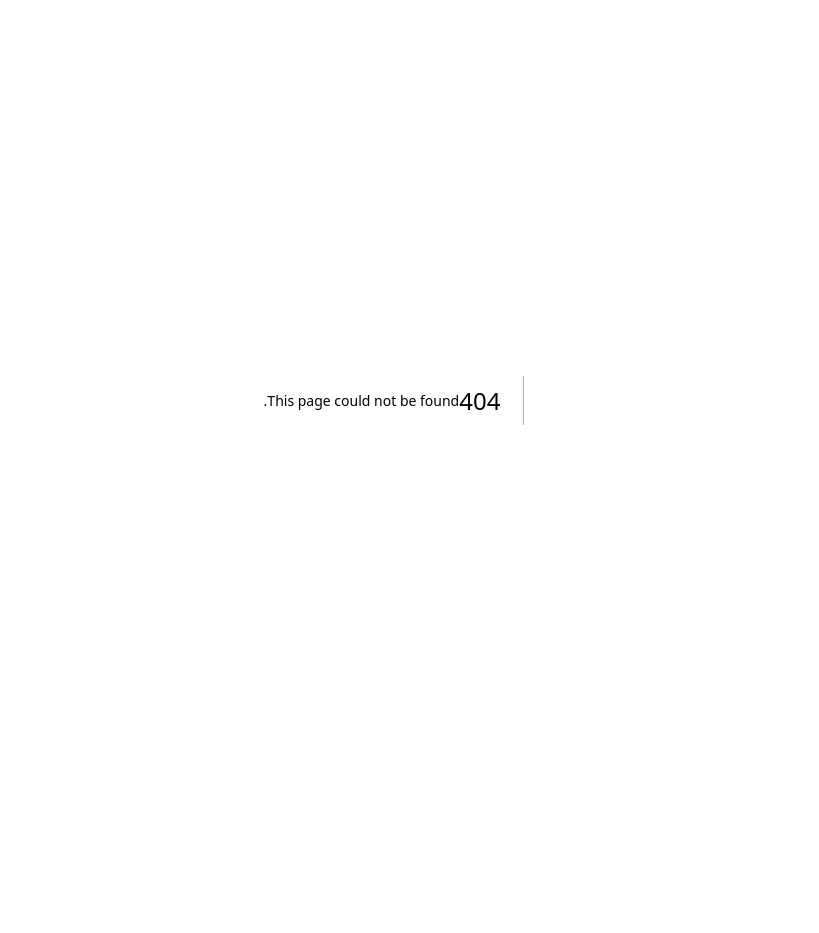
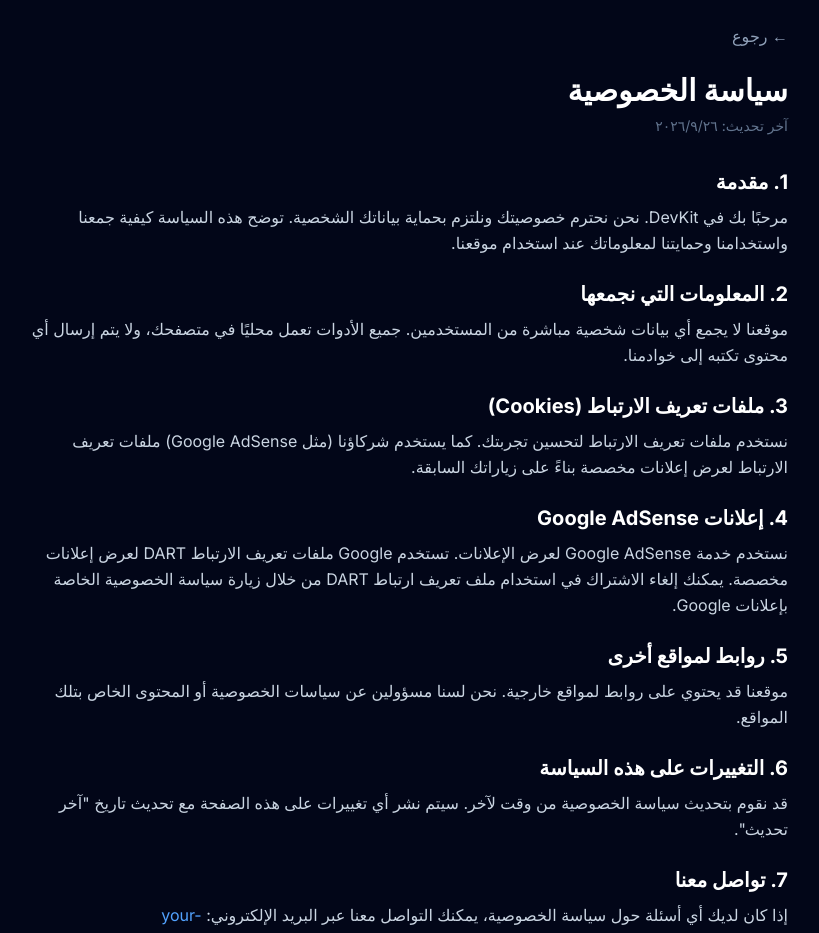
Before and after one commit to menamon713-bit/devkit, a Next.js app: page /privacy in a window 1280 px wide. Before the commit this address had no page. Shown: the top 933 px of the page, without its empty margins (236-1055 px from the left). Before the commit the page ends 800 px from the top, so only its background shows below. Built offline with nearby package versions, Linux system fonts and the light colour scheme.

Commit message:
Add Privacy Policy page

```diff
--- a/app/page.tsx
+++ b/app/page.tsx
@@ -38,6 +38,11 @@ export default function Home() {
         Made with ❤️ for Arab Developers
       </p>
 
+<div className="mt-8 flex gap-6 text-slate-500 text-sm">
+  <a href="/privacy" className="hover:text-slate-300">سياسة الخصوصية</a>
+  <a href="/about" className="hover:text-slate-300">عن الموقع</a>
+</div>
+
     </main>
   );
 }
--- /dev/null
+++ b/app/privacy/page.tsx
@@ -0,0 +1,81 @@
+export default function PrivacyPolicy() {
+  return (
+    <main className="min-h-screen bg-slate-950 text-white p-6">
+      <div className="max-w-3xl mx-auto">
+
+        <a href="/" className="text-slate-400 hover:text-white mb-6 inline-block">
+          ← رجوع
+        </a>
+
+        <h1 className="text-3xl font-bold mb-2">سياسة الخصوصية</h1>
+        <p className="text-slate-500 mb-8 text-sm">آخر تحديث: {new Date().toLocaleDateString("ar-EG")}</p>
+
+        <div className="space-y-6 text-slate-300 leading-relaxed">
+
+          <section>
+            <h2 className="text-xl font-bold text-white mb-2">1. مقدمة</h2>
+            <p>
+              مرحبًا بك في DevKit. نحن نحترم خصوصيتك ونلتزم بحماية بياناتك الشخصية.
+              توضح هذه السياسة كيفية جمعنا واستخدامنا وحمايتنا لمعلوماتك عند استخدام موقعنا.
+            </p>
+          </section>
+
+          <section>
+            <h2 className="text-xl font-bold text-white mb-2">2. المعلومات التي نجمعها</h2>
+            <p>
+              موقعنا لا يجمع أي بيانات شخصية مباشرة من المستخدمين. جميع الأدوات تعمل
+              محليًا في متصفحك، ولا يتم إرسال أي محتوى تكتبه إلى خوادمنا.
+            </p>
+          </section>
+
+          <section>
+            <h2 className="text-xl font-bold text-white mb-2">3. ملفات تعريف الارتباط (Cookies)</h2>
+            <p>
+              نستخدم ملفات تعريف الارتباط لتحسين تجربتك. كما يستخدم شركاؤنا (مثل Google AdSense)
+              ملفات تعريف الارتباط لعرض إعلانات مخصصة بناءً على زياراتك السابقة.
+            </p>
+          </section>
+
+          <section>
+            <h2 className="text-xl font-bold text-white mb-2">4. إعلانات Google AdSense</h2>
+            <p>
+              نستخدم خدمة Google AdSense لعرض الإعلانات. تستخدم Google ملفات تعريف الارتباط
+              DART لعرض إعلانات مخصصة. يمكنك إلغاء الاشتراك في استخدام ملف تعريف ارتباط DART
+              من خلال زيارة سياسة الخصوصية الخاصة بإعلانات Google.
+            </p>
+          </section>
+
+          <section>
+            <h2 className="text-xl font-bold text-white mb-2">5. روابط لمواقع أخرى</h2>
+            <p>
+              موقعنا قد يحتوي على روابط لمواقع خارجية. نحن لسنا مسؤولين عن سياسات الخصوصية
+              أو المحتوى الخاص بتلك المواقع.
+            </p>
+          </section>
+
+          <section>
+            <h2 className="text-xl font-bold text-white mb-2">6. التغييرات على هذه السياسة</h2>
+            <p>
+              قد نقوم بتحديث سياسة الخصوصية من وقت لآخر. سيتم نشر أي تغييرات على هذه الصفحة
+              مع تحديث تاريخ "آخر تحديث".
+            </p>
+          </section>
+
+          <section>
+            <h2 className="text-xl font-bold text-white mb-2">7. تواصل معنا</h2>
+            <p>
+              إذا كان لديك أي أسئلة حول سياسة الخصوصية، يمكنك التواصل معنا عبر البريد الإلكتروني:
+              <span className="text-blue-400"> your-email@example.com</span>
+            </p>
+          </section>
+
+        </div>
+
+        <div className="mt-12 pt-6 border-t border-slate-800 text-center text-slate-500 text-sm">
+          © {new Date().getFullYear()} DevKit - جميع الحقوق محفوظة
+        </div>
+
+      </div>
+    </main>
+  );
+}
```
